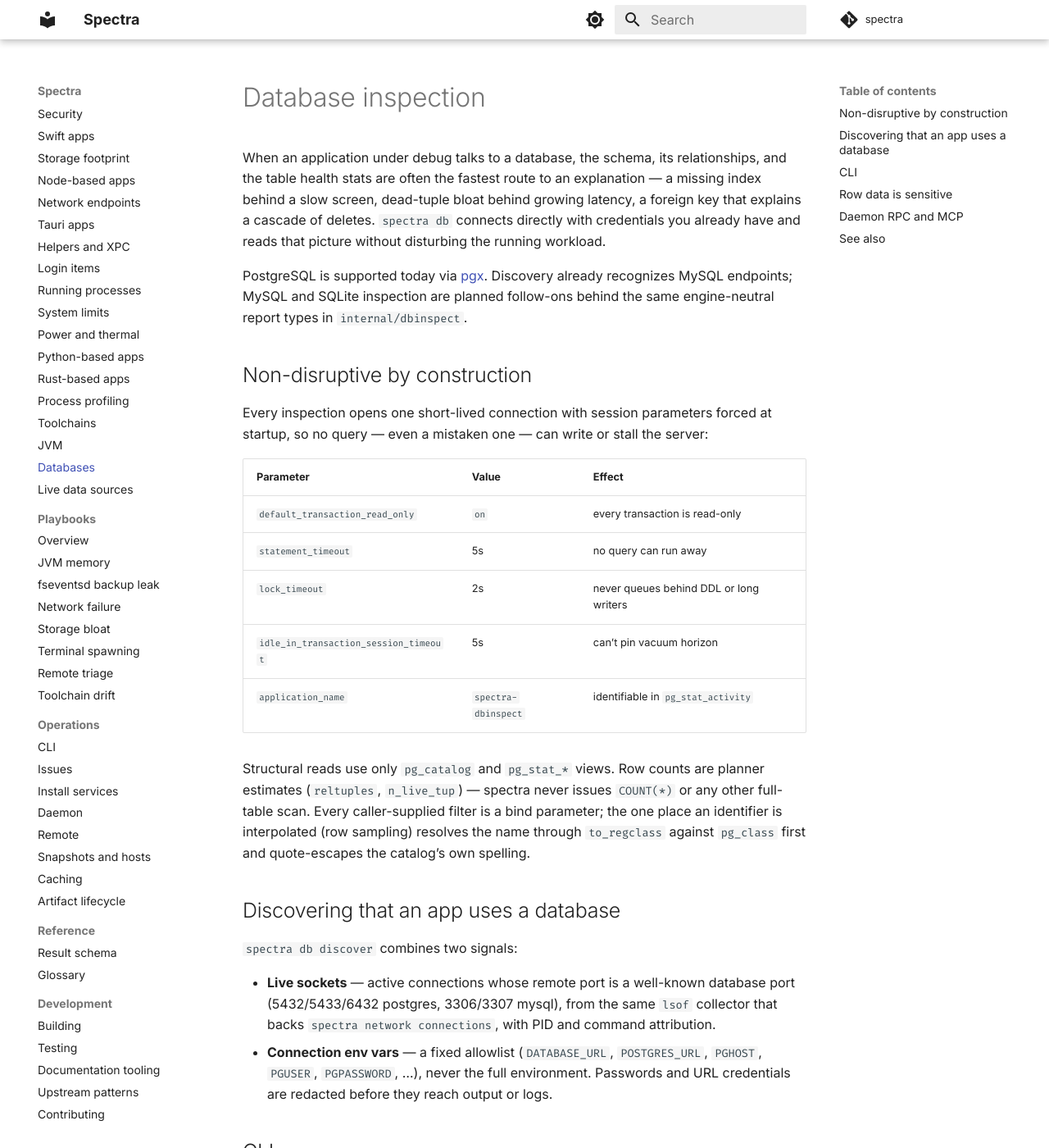
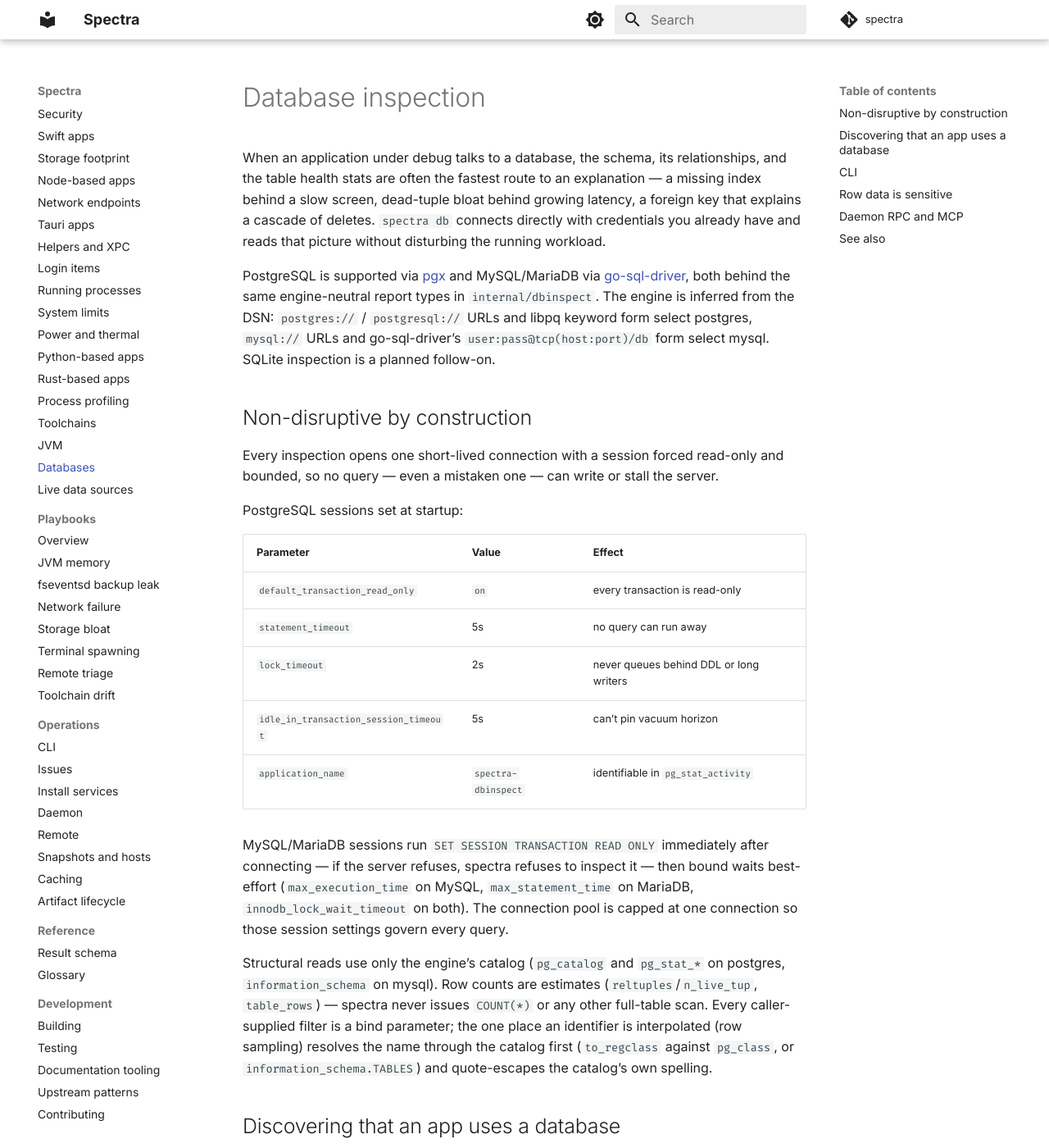
Before and after one commit to kaeawc/spectra, an MkDocs documentation site: the page built from docs/inspection/databases.md, in a window 1280 px wide and 1400 px high. Shown: the whole window at 82% size. Built offline with MkDocs 1.6.1 and Material for MkDocs 9.7.7, drawn with Linux system fonts in a browser that asks for light colours; comment, search, counter and statistics services are not loaded; some of the changed text lies outside the part shown.

Commit message:
Note MySQL support in db command, MCP tool, and docs

```diff
--- a/docs/inspection/databases.md
+++ b/docs/inspection/databases.md
@@ -7,16 +7,21 @@ growing latency, a foreign key that explains a cascade of deletes. `spectra
 db` connects directly with credentials you already have and reads that
 picture without disturbing the running workload.
 
-PostgreSQL is supported today via [pgx](https://github.com/jackc/pgx).
-Discovery already recognizes MySQL endpoints; MySQL and SQLite inspection
-are planned follow-ons behind the same engine-neutral report types in
-`internal/dbinspect`.
+PostgreSQL is supported via [pgx](https://github.com/jackc/pgx) and
+MySQL/MariaDB via [go-sql-driver](https://github.com/go-sql-driver/mysql),
+both behind the same engine-neutral report types in `internal/dbinspect`.
+The engine is inferred from the DSN: `postgres://` / `postgresql://` URLs
+and libpq keyword form select postgres, `mysql://` URLs and go-sql-driver's
+`user:pass@tcp(host:port)/db` form select mysql. SQLite inspection is a
+planned follow-on.
 
 ## Non-disruptive by construction
 
-Every inspection opens one short-lived connection with session parameters
-forced at startup, so no query — even a mistaken one — can write or stall
-the server:
+Every inspection opens one short-lived connection with a session forced
+read-only and bounded, so no query — even a mistaken one — can write or
+stall the server.
+
+PostgreSQL sessions set at startup:
 
 | Parameter | Value | Effect |
 |---|---|---|
@@ -26,12 +31,21 @@ the server:
 | `idle_in_transaction_session_timeout` | 5s | can't pin vacuum horizon |
 | `application_name` | `spectra-dbinspect` | identifiable in `pg_stat_activity` |
 
-Structural reads use only `pg_catalog` and `pg_stat_*` views. Row counts
-are planner estimates (`reltuples`, `n_live_tup`) — spectra never issues
+MySQL/MariaDB sessions run `SET SESSION TRANSACTION READ ONLY` immediately
+after connecting — if the server refuses, spectra refuses to inspect it —
+then bound waits best-effort (`max_execution_time` on MySQL,
+`max_statement_time` on MariaDB, `innodb_lock_wait_timeout` on both). The
+connection pool is capped at one connection so those session settings
+govern every query.
+
+Structural reads use only the engine's catalog (`pg_catalog` and
+`pg_stat_*` on postgres, `information_schema` on mysql). Row counts are
+estimates (`reltuples`/`n_live_tup`, `table_rows`) — spectra never issues
 `COUNT(*)` or any other full-table scan. Every caller-supplied filter is a
 bind parameter; the one place an identifier is interpolated (row sampling)
-resolves the name through `to_regclass` against `pg_class` first and
-quote-escapes the catalog's own spelling.
+resolves the name through the catalog first (`to_regclass` against
+`pg_class`, or `information_schema.TABLES`) and quote-escapes the catalog's
+own spelling.
 
 ## Discovering that an app uses a database
 
@@ -67,9 +81,11 @@ keyword DSN forms work. Every subcommand takes `--json`.
   primary key) and indexes.
 - `relations` — foreign keys with column lists and delete/update actions,
   for reconstructing the data model.
-- `stats` — per-table `pg_stat_user_tables` health: sequential vs index
-  scans, live/dead row estimates, total size, last (auto)vacuum and
-  analyze. Largest tables first.
+- `stats` — per-table health, largest tables first. On postgres this is
+  `pg_stat_user_tables`: sequential vs index scans, live/dead row
+  estimates, total size, last (auto)vacuum and analyze. On mysql it is
+  `information_schema.TABLES` row and size estimates — scan counters need
+  `performance_schema` and are left zero.
 - `sample` — up to N rows (default 10, capped at 500) from one table.
 
 ## Row data is sensitive
```
Also changed, not shown: docs/inspection/live-data-sources.md (+3 -2 lines), docs/operations/cli.md (+8 -5 lines), 2 other files.
